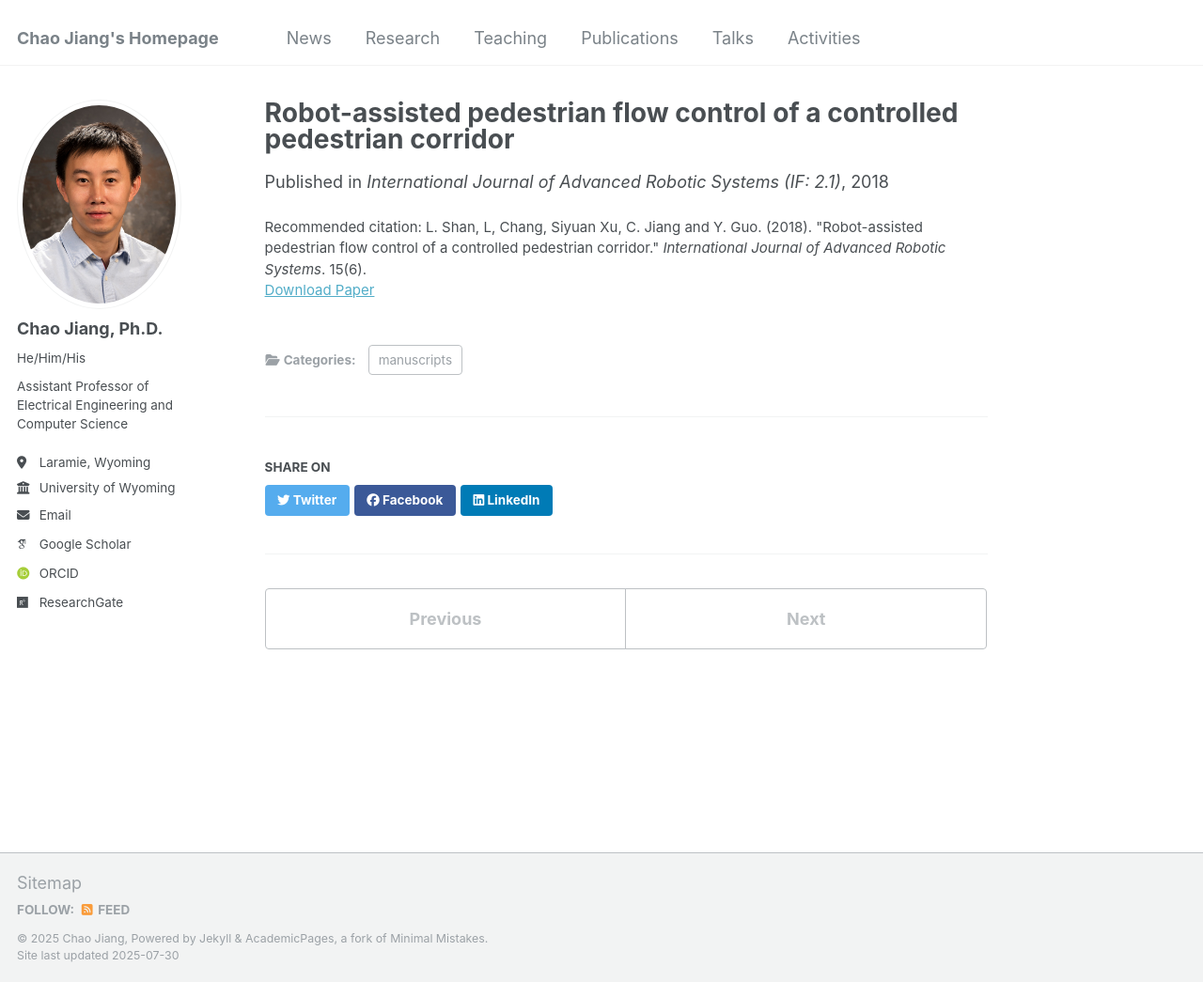
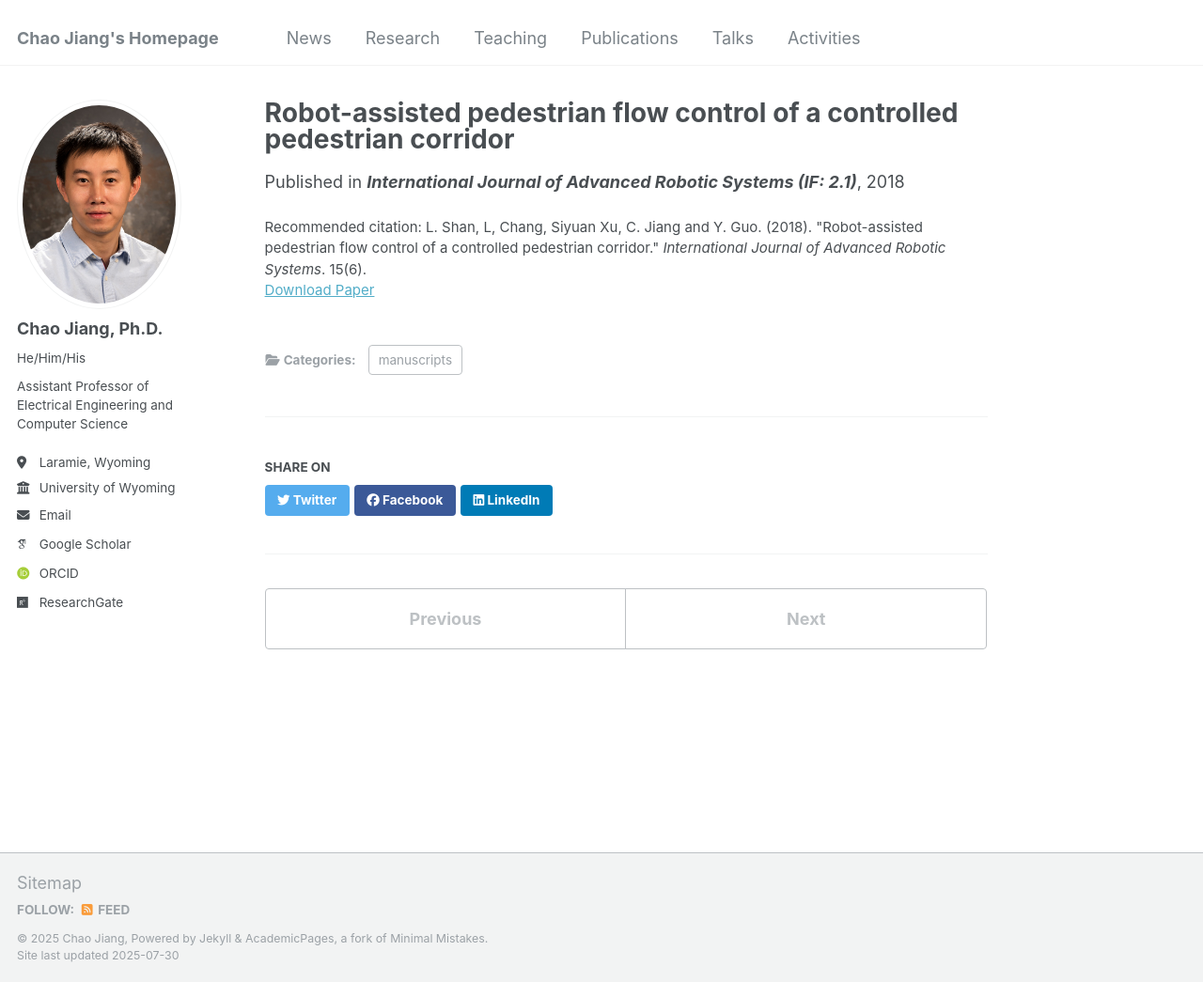
Before and after one commit to cjiang6/cjiang6.github.io, a Jekyll site: the page built from _publications/2018-02-06.md, in a window 1280 px wide and 1045 px high. Shown: the whole window at 94% size. Built offline with Jekyll 4.4.1, drawn with Linux system fonts in a browser that asks for light colours; some web fonts are replaced.

Commit message:
Update 2018-02-06.md

```diff
--- a/_publications/2018-02-06.md
+++ b/_publications/2018-02-06.md
@@ -5,7 +5,7 @@ category: manuscripts
 #permalink: /publication/2015-10-01-paper-title-number-3
 #excerpt: 'This paper is about the number 3. The number 4 is left for future work.'
 date: 2018-02-06
-venue: 'International Journal of Advanced Robotic Systems (IF: 2.1)'
+venue: '<b>International Journal of Advanced Robotic Systems (IF: 2.1)</b>'
 #slidesurl: 'http://academicpages.github.io/files/slides3.pdf'
 paperurl: 'https://journals.sagepub.com/doi/full/10.1177/1729881418814694'
 citation: 'L. Shan, L, Chang, Siyuan Xu, C. Jiang and Y. Guo. (2018). &quot;Robot-assisted pedestrian flow control of a controlled pedestrian corridor.&quot; <i>International Journal of Advanced Robotic Systems</i>. 15(6).'
```
